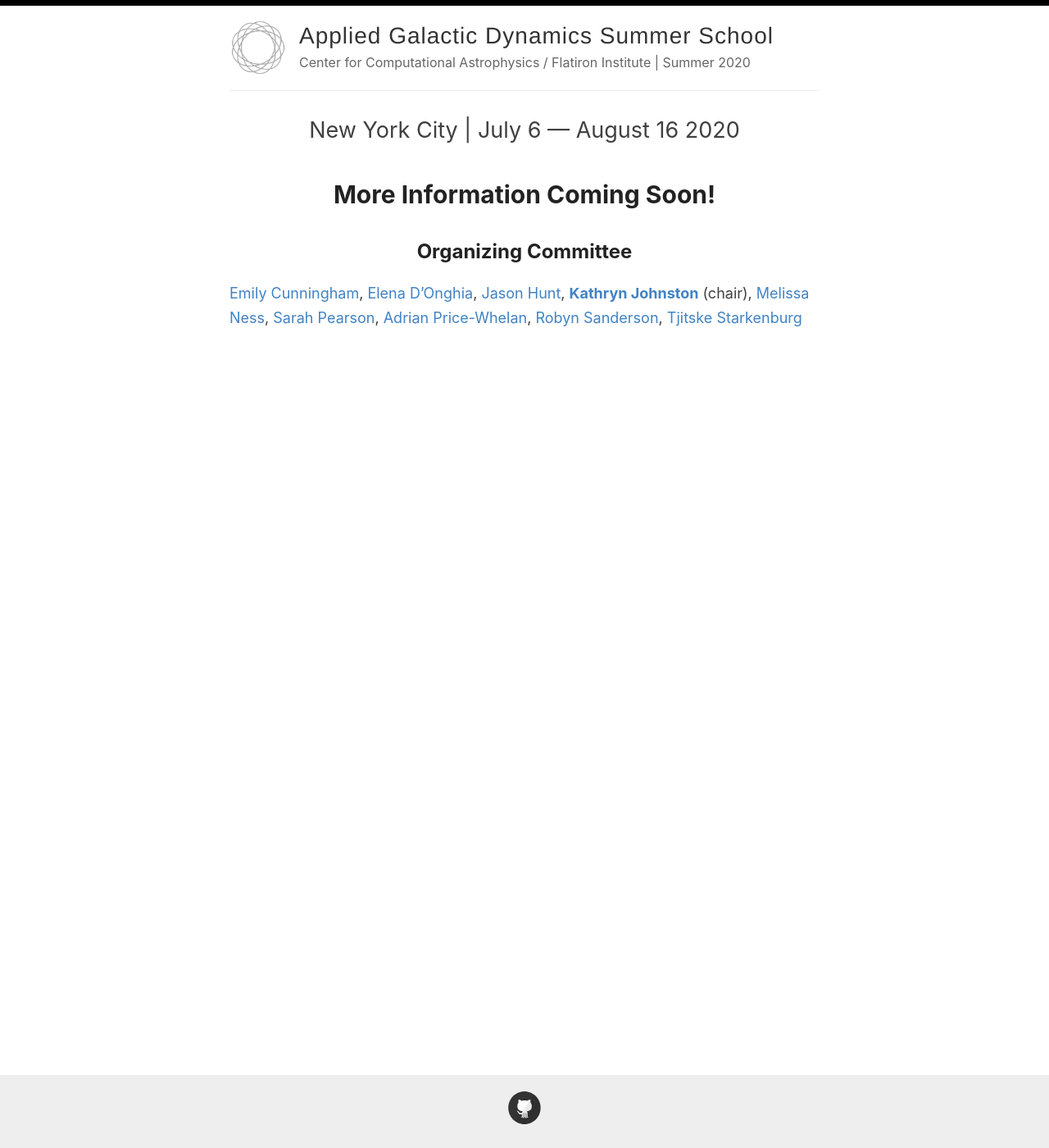
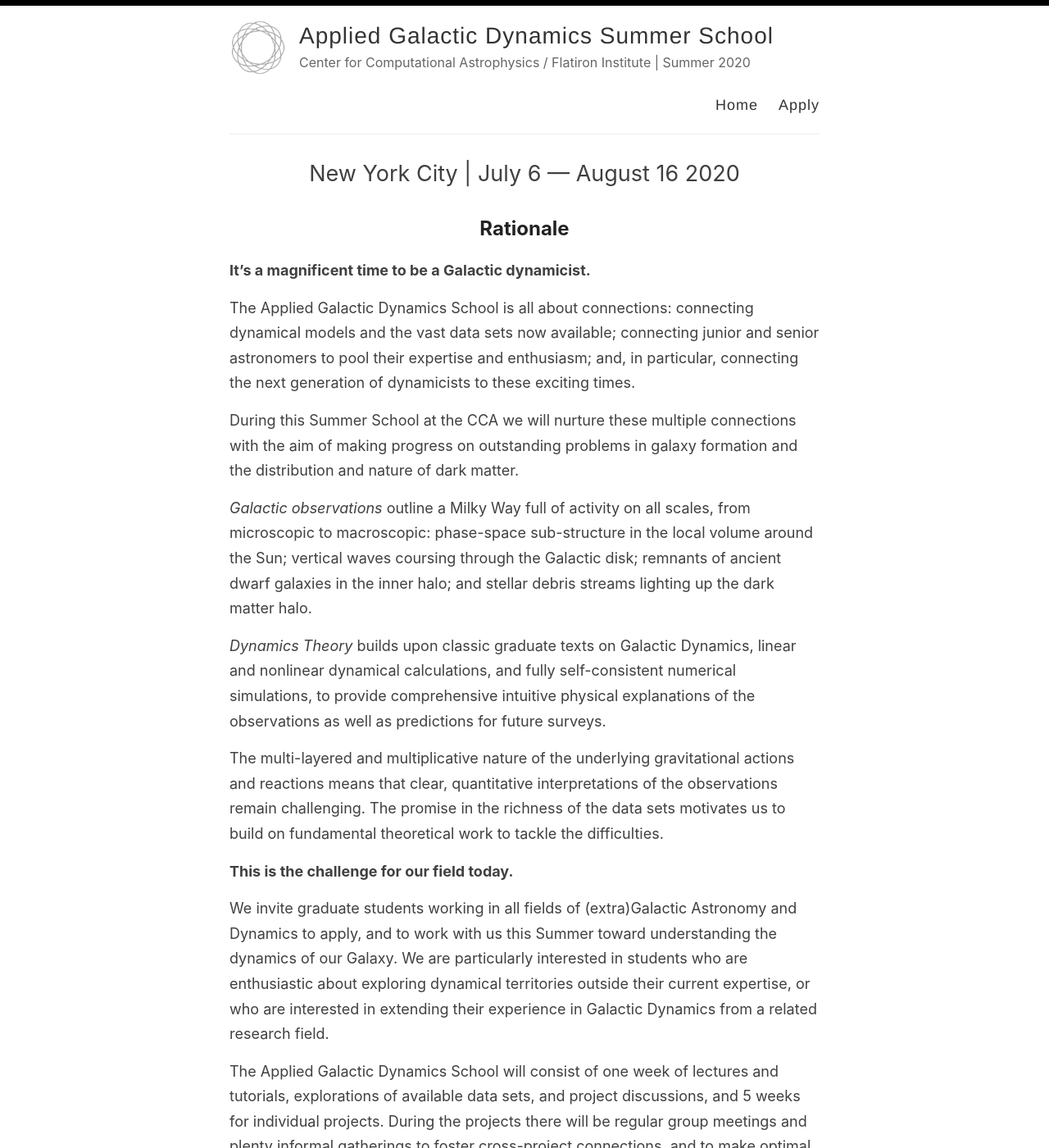
Before and after one commit to CCADynamicsGroup/SummerSchoolWebsite, a Jekyll site: the page built from index.md, in a window 1280 px wide and 1400 px high. Shown: the whole window at 82% size. Built offline with Jekyll 4.4.1, drawn with Linux system fonts in a browser that asks for light colours; some of the changed text lies outside the part shown.

Commit message:
rationale

```diff
--- a/_layouts/default.html
+++ b/_layouts/default.html
@@ -26,6 +26,10 @@
               <p class="site-description">{{ site.description }}</p>
             </div>
 
+            <nav>
+              <a href="{{ site.baseurl }}/">Home</a>
+              <a href="http://google.com">Apply</a>
+            </nav>
           </header>
         </div>
       </div>
--- a/index.md
+++ b/index.md
@@ -4,7 +4,30 @@ layout: default
 
 <p style="text-align: center; font-size: 150%;">New York City  |  July 6 — August 16 2020</p>
 
-# More Information Coming Soon!
+
+## Rationale
+
+**It’s a magnificent time to be a Galactic dynamicist.**
+
+The Applied Galactic Dynamics School is all about connections: connecting dynamical models and the vast data sets now available; connecting junior and senior astronomers to pool their expertise and enthusiasm; and, in particular, connecting the next generation of dynamicists to these exciting times.
+
+During this Summer School at the CCA we will nurture these multiple connections with the aim of making progress on outstanding problems in galaxy formation and the distribution and nature of dark matter.
+
+*Galactic observations* outline a Milky Way full of activity on all scales, from microscopic to macroscopic: phase-space sub-structure in the local volume around the Sun; vertical waves coursing through the Galactic disk; remnants of ancient dwarf galaxies in the inner halo; and stellar debris streams lighting up the dark matter halo.
+
+*Dynamics Theory* builds upon classic graduate texts on Galactic Dynamics, linear and nonlinear dynamical calculations, and fully self-consistent numerical simulations, to provide comprehensive intuitive physical explanations of the observations as well as predictions for future surveys.
+
+The multi-layered and multiplicative nature of the underlying gravitational actions and reactions means that clear, quantitative interpretations of the observations remain challenging. The promise in the richness of the data sets motivates us to build on fundamental theoretical work to tackle the difficulties.
+
+**This is the challenge for our field today.**
+
+We invite graduate students working in all fields of (extra)Galactic Astronomy and Dynamics to apply, and to work with us this Summer toward understanding the dynamics of our Galaxy. We are particularly interested in students who are enthusiastic about exploring dynamical territories outside their current expertise, or who are interested in extending their experience in Galactic Dynamics from a related research field.
+
+The Applied Galactic Dynamics School will consist of one week of lectures and tutorials, explorations of available data sets, and project discussions, and 5 weeks for individual projects. During the projects there will be regular group meetings and plenty informal gatherings to foster cross-project connections, and to make optimal use of the expertise present at the School.
+
+
+
+## Summer School Format
 
 
 ## Organizing Committee
@@ -18,3 +41,13 @@ layout: default
 <a href="http://adrian.pw">Adrian Price-Whelan</a>,
 <a href="https://www.physics.upenn.edu/index.php/people/standing-faculty/robyn-sanderson">Robyn Sanderson</a>,
 <a href="https://www.simonsfoundation.org/team/tjitske-starkenburg/">Tjitske Starkenburg</a>
+
+
+## Lecturers and Mentors
+
+TODO
+
+
+## Code of Conduct
+
+TODO
```
